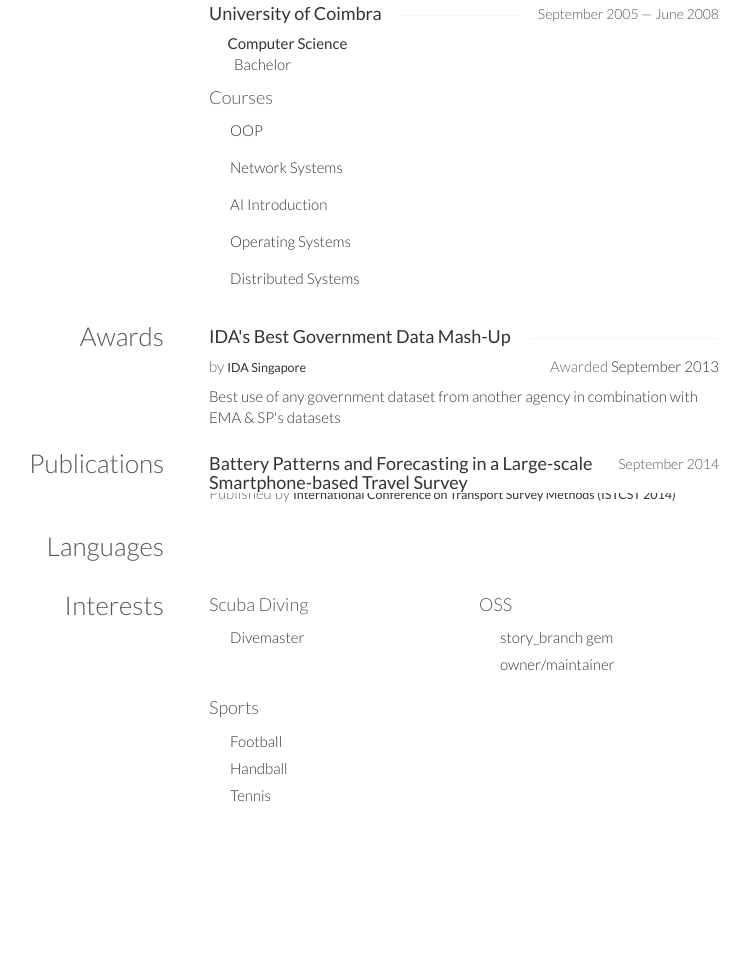
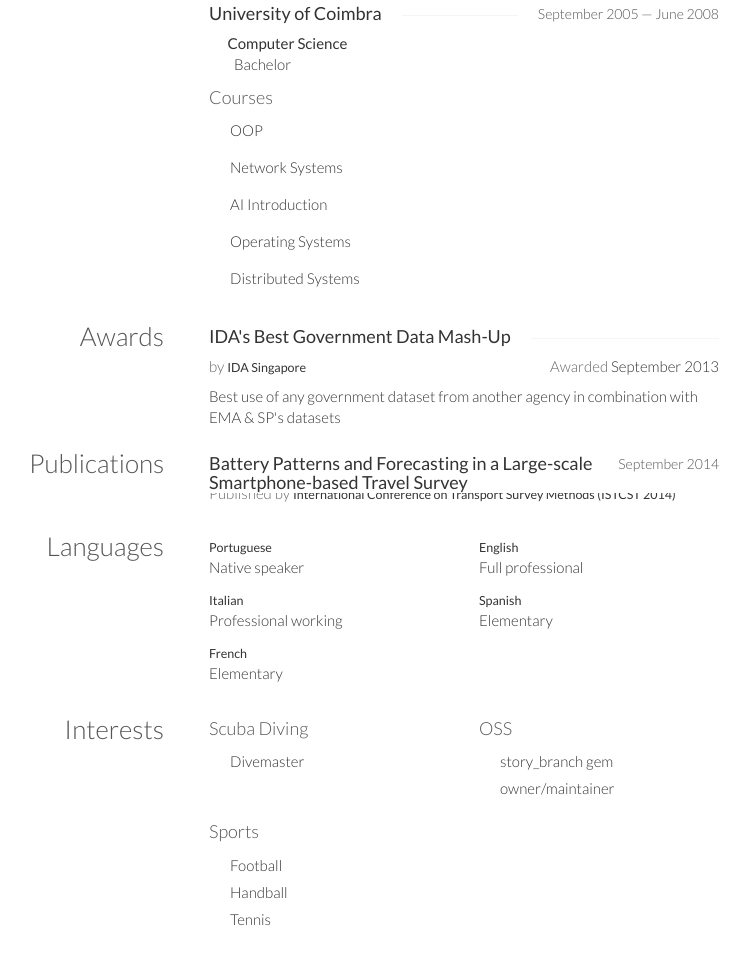
Before and after one commit to rpbaltazar/resume, a plain HTML site: page index.html in a window 1280 px wide. Shown: the part 2884-3849 px from the top of the page, without its empty margins (266-1016 px from the left). Before the commit the page ends 3793 px from the top, so only its background shows below. Drawn offline with nearby package versions, Linux system fonts and the light colour scheme; some icons are missing.

Commit message:
[Hotfix] Fixed languages according to theme used

```diff
--- a/index.html
+++ b/index.html
@@ -855,28 +855,28 @@ h4 span:first-child {
       <div class="row">
 
           <div class="col-sm-6">
-            <div class="language"><strong></strong></div>
-            <div class="fluency"></div>
+            <div class="language"><strong>Portuguese</strong></div>
+            <div class="fluency">Native speaker</div>
           </div>
 
           <div class="col-sm-6">
-            <div class="language"><strong></strong></div>
-            <div class="fluency"></div>
+            <div class="language"><strong>English</strong></div>
+            <div class="fluency">Full professional</div>
           </div>
 
           <div class="col-sm-6">
-            <div class="language"><strong></strong></div>
-            <div class="fluency"></div>
+            <div class="language"><strong>Italian</strong></div>
+            <div class="fluency">Professional working</div>
           </div>
 
           <div class="col-sm-6">
-            <div class="language"><strong></strong></div>
-            <div class="fluency"></div>
+            <div class="language"><strong>Spanish</strong></div>
+            <div class="fluency">Elementary</div>
           </div>
 
           <div class="col-sm-6">
-            <div class="language"><strong></strong></div>
-            <div class="fluency"></div>
+            <div class="language"><strong>French</strong></div>
+            <div class="fluency">Elementary</div>
           </div>
 
       </div>
```
Also changed, not shown: resume.json (+10 -10 lines).
